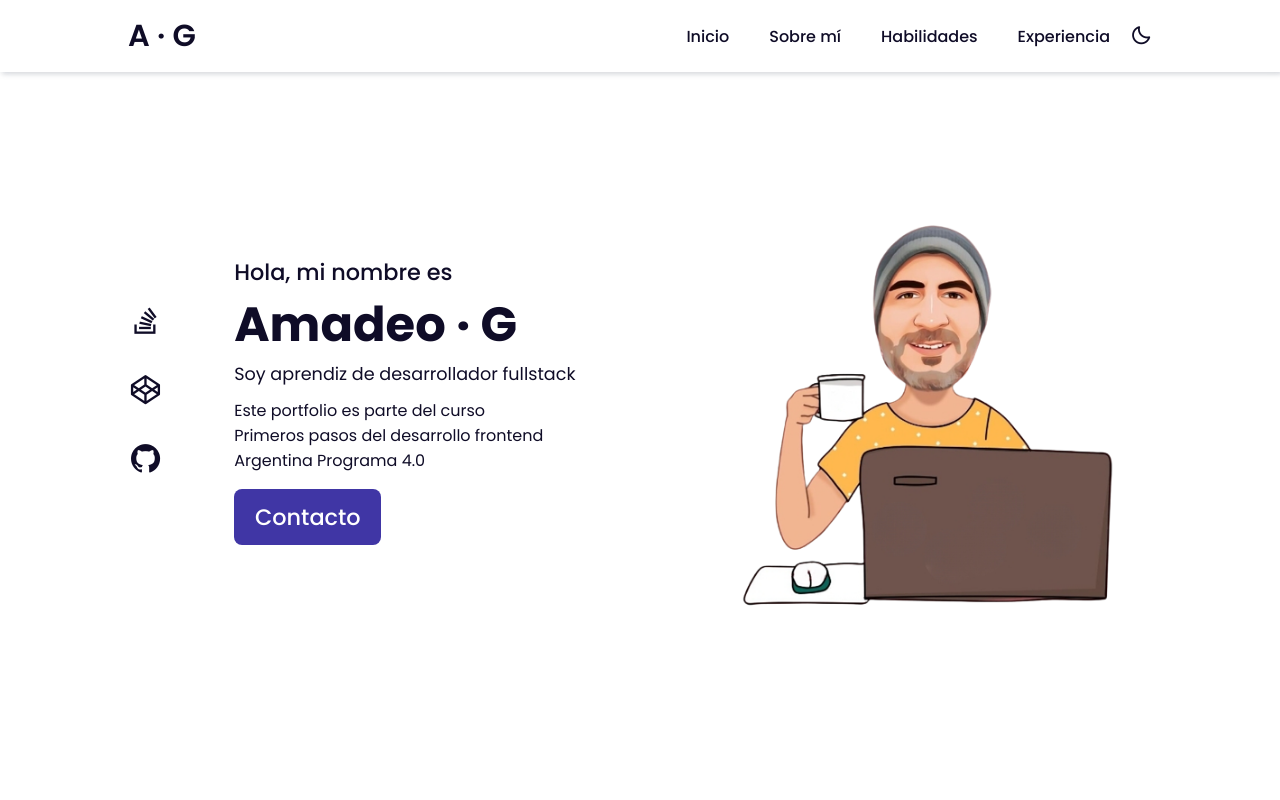
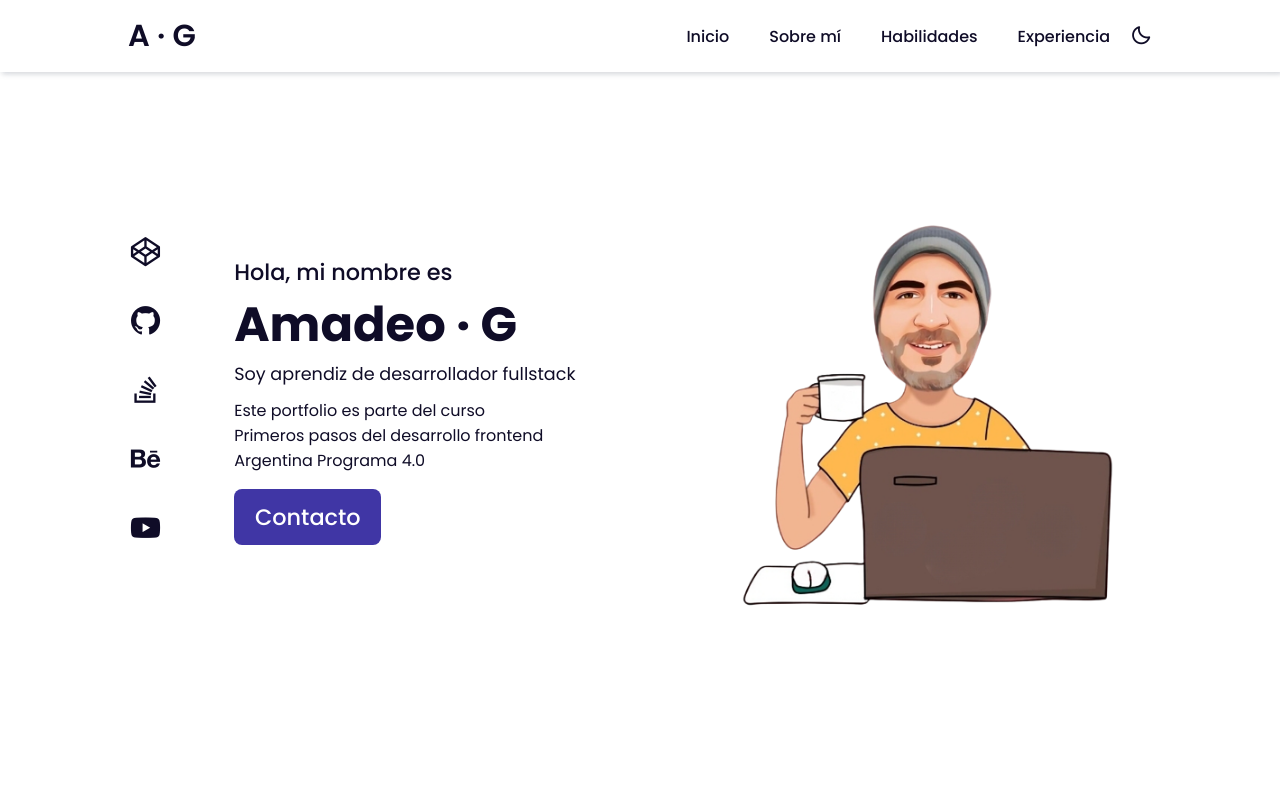
Before and after one commit to Amadeo-G/Amadeo-G.github.io, a plain HTML site: page index.html in a window 1280 px wide. Shown: the top 800 px of the page. Drawn offline with nearby package versions, Linux system fonts and the light colour scheme.

Commit message:
Algunos links

```diff
--- a/index.html
+++ b/index.html
@@ -38,9 +38,11 @@
     <!--Inicio-->
     <section class="inicio" id="inicio">
         <div class="social">
-            <a href="#"><i class='bx bxl-stack-overflow'></i></a>
-            <a href="#"><i class='bx bxl-codepen'></i></a>
-            <a href="#"><i class='bx bxl-github'></i></a>
+            <a href="https://codepen.io/Amadeo-G" target="_blank"><i class='bx bxl-codepen'></i></a>
+            <a href="https://github.com/Amadeo-G" target="_blank"><i class='bx bxl-github'></i></a>
+            <a href="https://es.stackoverflow.com/users/313256/amadeo-g" target="_blank"><i class='bx bxl-stack-overflow'></i></a>
+            <a href="https://www.behance.net/amadeogiannan" target="_blank"><i class='bx bxl-behance'></i></a>
+            <a href="https://www.youtube.com/channel/UC2j0_8JAy5FdnY1ekiFpBOw" target="_blank"><i class='bx bxl-youtube'></i></a>
         </div>
         <div class="inicio-img">
             <img src="img/main.png" alt="Caricatura de programador">
@@ -184,7 +186,8 @@
     <!--Footer-->
     <div class="footer">
         <div class="footer-social">
-            <a href="#"><i class='bx bxl-instagram'></i></a>
+            <a href="#"><i class='bx bxl-whatsapp'></i></a>
+            <a href="#"><i class='bx bxl-gmail'></i></a>
         </div>
 
     </div>
```
